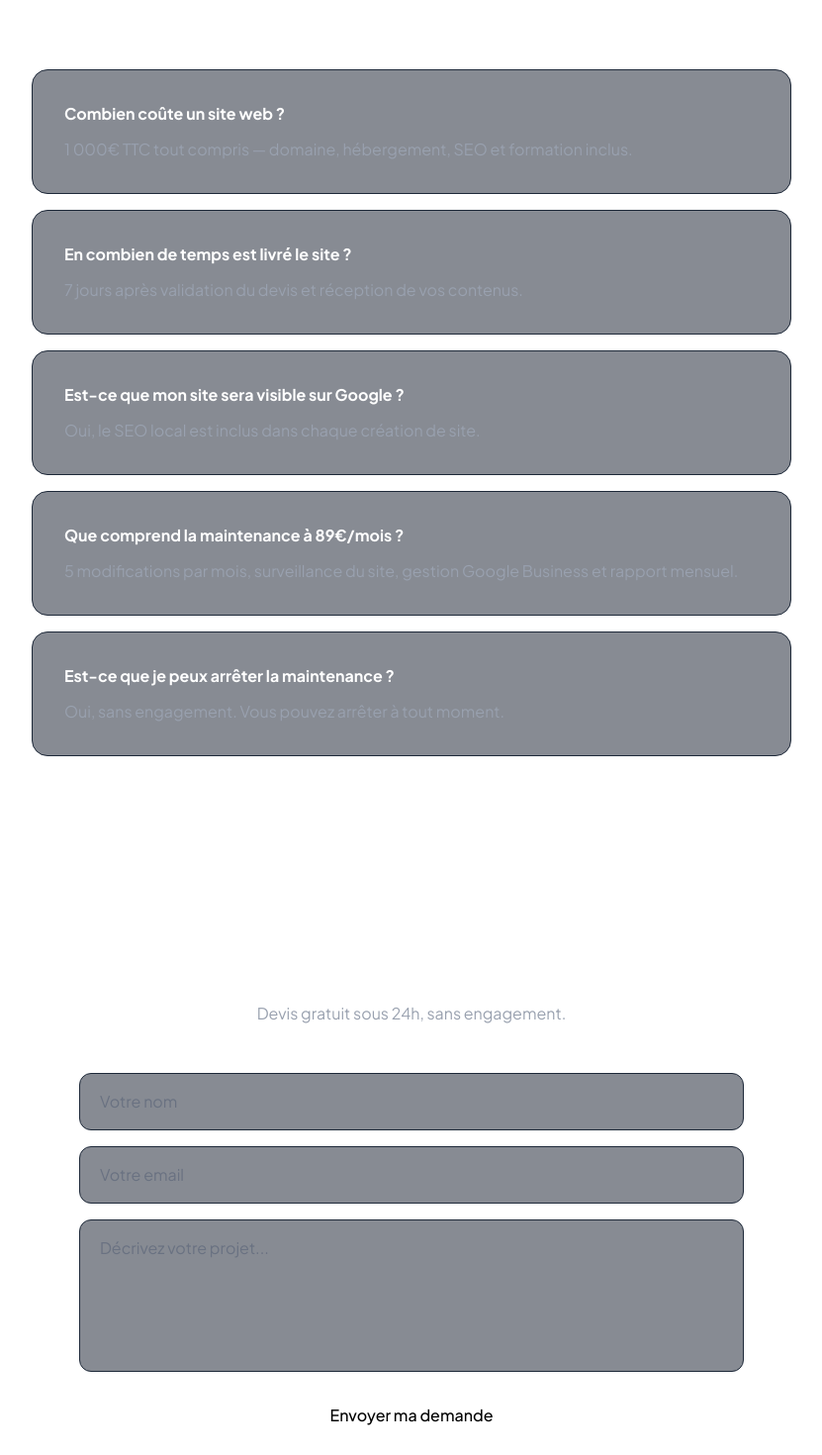
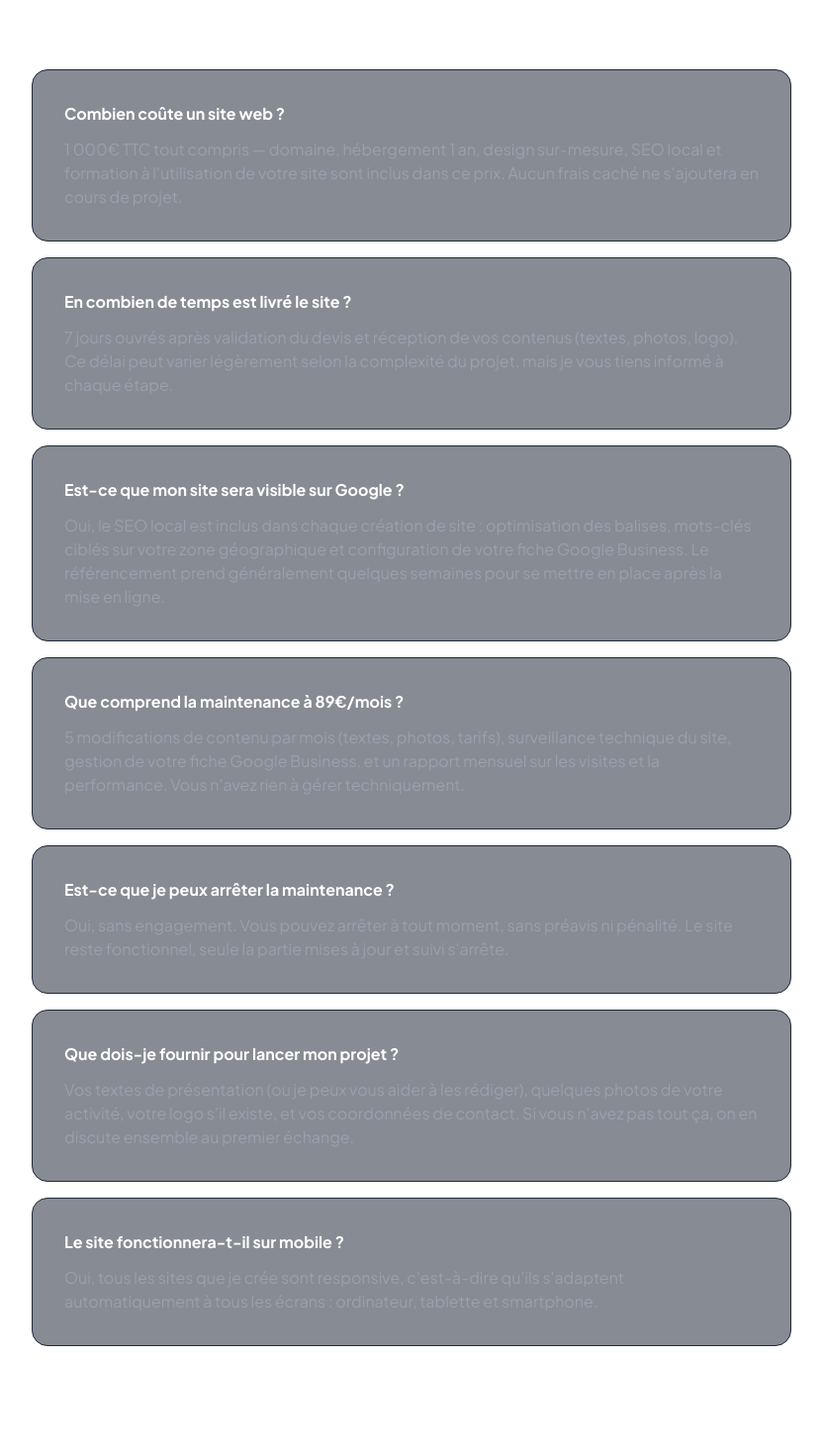
Before and after one commit to enguerrandbourghelle/agence-demo, a Next.js app: page / in a window 1280 px wide. Shown: the part 4800-6270 px from the top of the page at 99% size, without its empty margins (224-1055 px from the left). Built offline with nearby package versions, Linux system fonts and the light colour scheme.

Commit message:
feat: reponses FAQ plus detaillees et 2 questions ajoutees

```diff
--- a/components/FAQ.tsx
+++ b/components/FAQ.tsx
@@ -2,11 +2,34 @@ import AnimatedSection from "./AnimatedSection";
 
 export default function FAQ() {
   const questions = [
-    { q: "Combien coûte un site web ?", r: "1 000€ TTC tout compris — domaine, hébergement, SEO et formation inclus." },
-    { q: "En combien de temps est livré le site ?", r: "7 jours après validation du devis et réception de vos contenus." },
-    { q: "Est-ce que mon site sera visible sur Google ?", r: "Oui, le SEO local est inclus dans chaque création de site." },
-    { q: "Que comprend la maintenance à 89€/mois ?", r: "5 modifications par mois, surveillance du site, gestion Google Business et rapport mensuel." },
-    { q: "Est-ce que je peux arrêter la maintenance ?", r: "Oui, sans engagement. Vous pouvez arrêter à tout moment." },
+    {
+      q: "Combien coûte un site web ?",
+      r: "1 000€ TTC tout compris — domaine, hébergement 1 an, design sur-mesure, SEO local et formation à l'utilisation de votre site sont inclus dans ce prix. Aucun frais caché ne s'ajoutera en cours de projet.",
+    },
+    {
+      q: "En combien de temps est livré le site ?",
+      r: "7 jours ouvrés après validation du devis et réception de vos contenus (textes, photos, logo). Ce délai peut varier légèrement selon la complexité du projet, mais je vous tiens informé à chaque étape.",
+    },
+    {
+      q: "Est-ce que mon site sera visible sur Google ?",
+      r: "Oui, le SEO local est inclus dans chaque création de site : optimisation des balises, mots-clés ciblés sur votre zone géographique et configuration de votre fiche Google Business. Le référencement prend généralement quelques semaines pour se mettre en place après la mise en ligne.",
+    },
+    {
+      q: "Que comprend la maintenance à 89€/mois ?",
+      r: "5 modifications de contenu par mois (textes, photos, tarifs), surveillance technique du site, gestion de votre fiche Google Business, et un rapport mensuel sur les visites et la performance. Vous n'avez rien à gérer techniquement.",
+    },
+    {
+      q: "Est-ce que je peux arrêter la maintenance ?",
+      r: "Oui, sans engagement. Vous pouvez arrêter à tout moment, sans préavis ni pénalité. Le site reste fonctionnel, seule la partie mises à jour et suivi s'arrête.",
+    },
+    {
+      q: "Que dois-je fournir pour lancer mon projet ?",
+      r: "Vos textes de présentation (ou je peux vous aider à les rédiger), quelques photos de votre activité, votre logo s'il existe, et vos coordonnées de contact. Si vous n'avez pas tout ça, on en discute ensemble au premier échange.",
+    },
+    {
+      q: "Le site fonctionnera-t-il sur mobile ?",
+      r: "Oui, tous les sites que je crée sont responsive, c'est-à-dire qu'ils s'adaptent automatiquement à tous les écrans : ordinateur, tablette et smartphone.",
+    },
   ];
 
   return (
```
